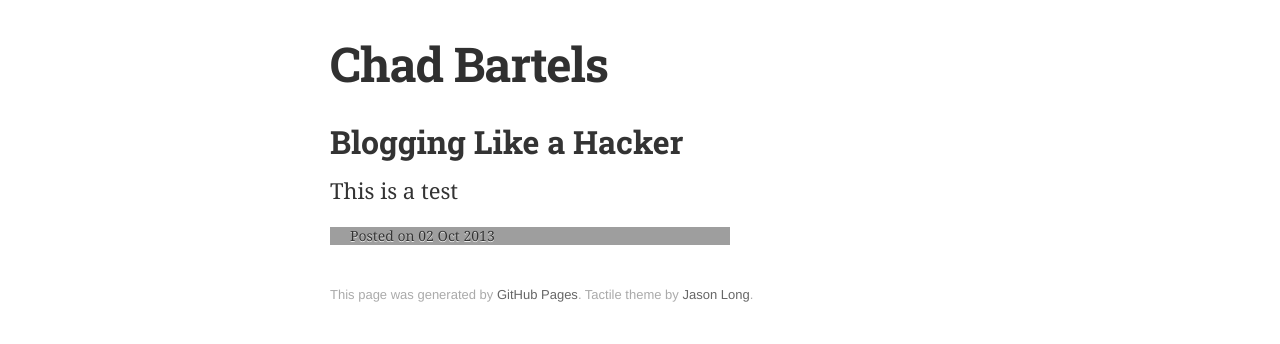
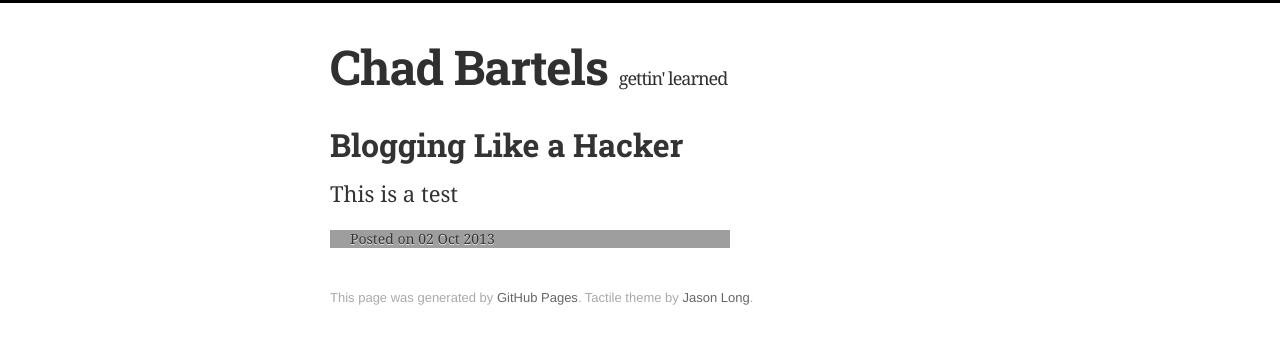
Before and after one commit to chaddy81/chaddy81.github.io, a Jekyll site: the page built from index.html, in a window 1280 px wide. Shown: the top 344 px of the page. Built offline with Jekyll 4.4.1, drawn with Linux system fonts in a browser that asks for light colours; grey boxes are pictures that could not be loaded.

Commit message:
Updating blog layouts

```diff
--- a/_layouts/default.html
+++ b/_layouts/default.html
@@ -23,7 +23,7 @@ description: A description about my blog homepage
       <div class="inner">
 
         <header>
-          <h1>Chad Bartels</h1>
+		<h1>Chad Bartels <span>gettin' learned</span></h1>
         </header>
 
 		<section id="main_content">
--- a/stylesheets/stylesheet.css
+++ b/stylesheets/stylesheet.css
@@ -48,6 +48,7 @@ table {
 
 /* LAYOUT STYLES */
 body {
+  border-top: 3px solid #000;
   font-size: 1em;
   line-height: 1.5;
   font-family: 'Helvetica Neue', Helvetica, Arial, serif;
@@ -73,6 +74,12 @@ header h1 {
   font-size: 48px;
   color: #303030;
   line-height: 1.2;
+}
+
+header h1 span {
+  font-family: 'Georgia', georgia, 'Times New Roman', serif;
+  font-size: 18px;
+  font-weight: 400;
 }
 
 header h2 {
```
Also changed, not shown: 3 other files.
